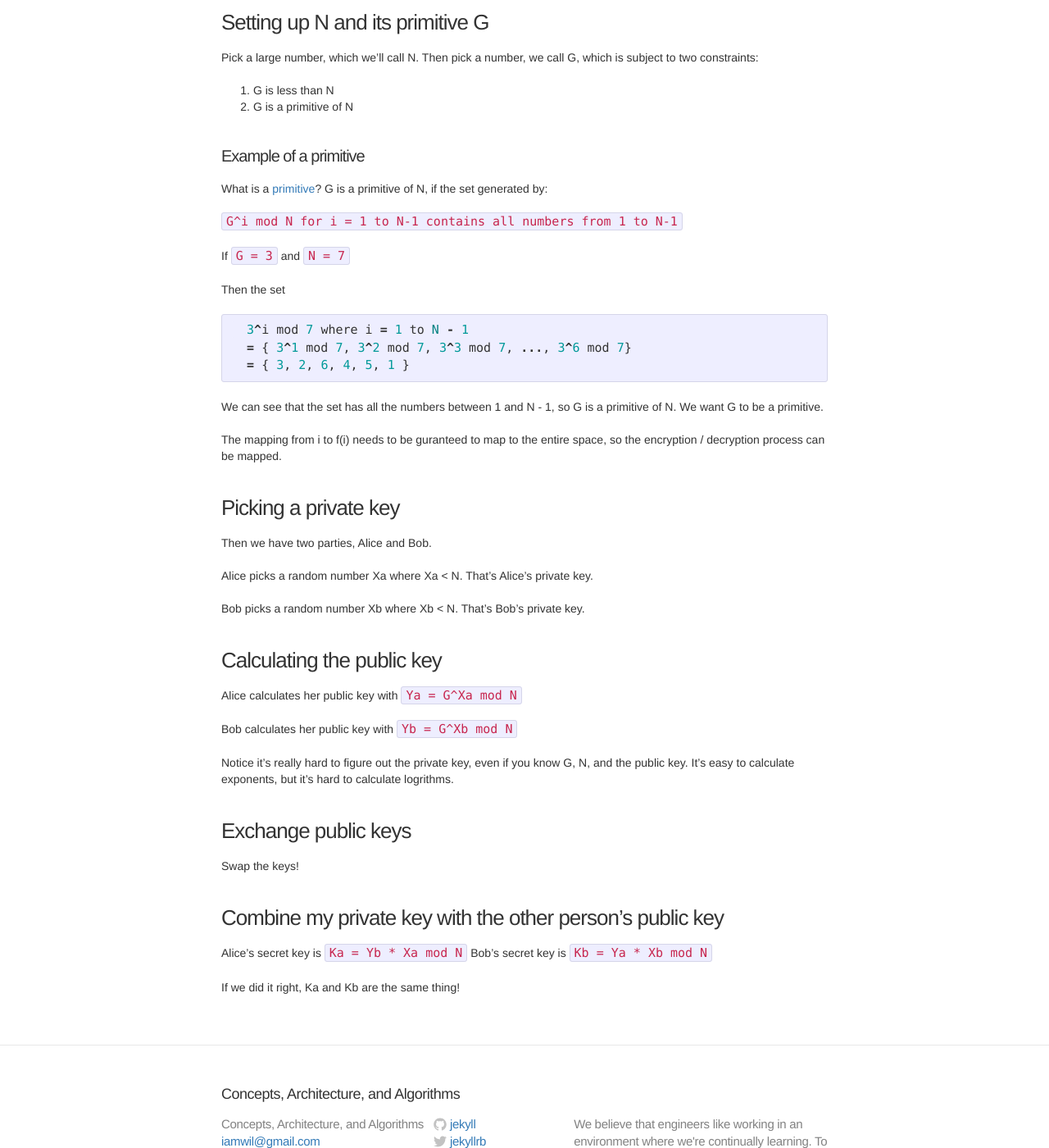
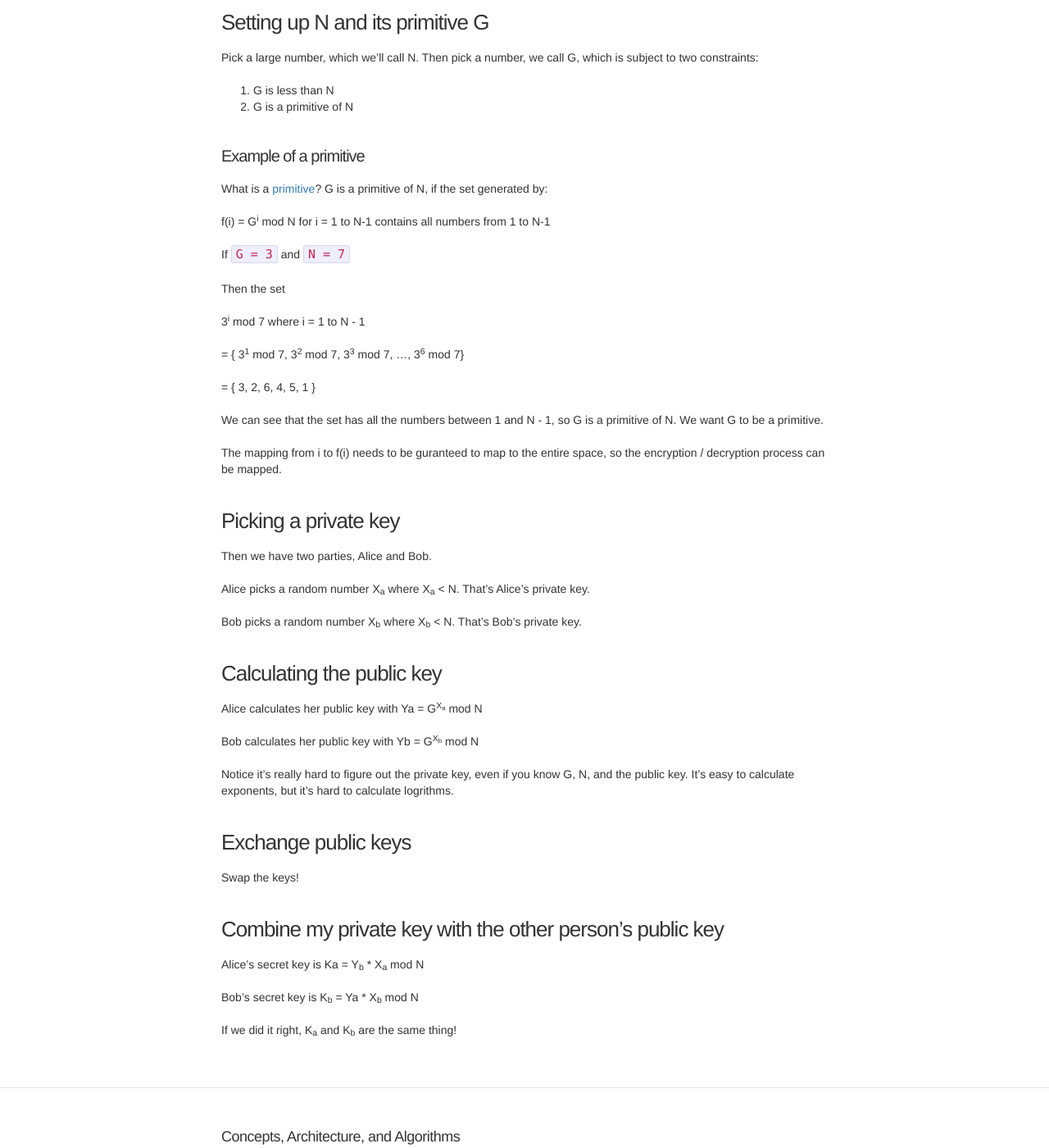
Before and after one commit to iamwilhelm/caa, a Jekyll site: the page built from _posts/2014-07-23-session-7-basic-cryptography-diffie-hellman.markdown, in a window 1280 px wide and 1400 px high, scrolled down 495 px. Shown: the whole window at 82% size. Built offline with Jekyll 4.4.1, drawn with Linux system fonts in a browser that asks for light colours; nearby versions of some CDN libraries.

Commit message:
add outline for session 7

```diff
--- a/_posts/2014-07-23-session-7-basic-cryptography-diffie-hellman.markdown
+++ b/_posts/2014-07-23-session-7-basic-cryptography-diffie-hellman.markdown
@@ -28,17 +28,17 @@ subject to two constraints:
 
 What is a [primitive][primitive]? G is a primitive of N, if the set generated by:
 
-`G^i mod N for i = 1 to N-1 contains all numbers from 1 to N-1`
+f(i) = G<sup>i</sup> mod N for i = 1 to N-1 contains all numbers from 1 to N-1
 
 If `G = 3` and `N = 7`
 
 Then the set
 
-{% highlight ruby %}
-  3^i mod 7 where i = 1 to N - 1
-  = { 3^1 mod 7, 3^2 mod 7, 3^3 mod 7, ..., 3^6 mod 7}
-  = { 3, 2, 6, 4, 5, 1 }
-{% endhighlight %}
+3<sup>i</sup> mod 7 where i = 1 to N - 1
+
+= { 3<sup>1</sup> mod 7, 3<sup>2</sup> mod 7, 3<sup>3</sup> mod 7, ..., 3<sup>6</sup> mod 7}
+
+= { 3, 2, 6, 4, 5, 1 }
 
 We can see that the set has all the numbers between 1 and N - 1, so G is a primitive of N.
 We want G to be a primitive.
@@ -50,15 +50,15 @@ encryption / decryption process can be mapped.
 
 Then we have two parties, Alice and Bob.
 
-Alice picks a random number Xa where Xa < N. That's Alice's private key.
+Alice picks a random number X<sub>a</sub> where X<sub>a</sub> < N. That's Alice's private key.
 
-Bob picks a random number Xb where Xb < N. That's Bob's private key.
+Bob picks a random number X<sub>b</sub> where X<sub>b</sub> < N. That's Bob's private key.
 
 ### Calculating the public key
 
-Alice calculates her public key with `Ya = G^Xa mod N`
+Alice calculates her public key with Ya = G<sup>X<sub>a</sub></sup> mod N
 
-Bob calculates her public key with `Yb = G^Xb mod N`
+Bob calculates her public key with Yb = G<sup>X<sub>b</sub></sup> mod N
 
 Notice it's really hard to figure out the private key, even if you know G, N, and
 the public key. It's easy to calculate exponents, but it's hard to calculate logrithms.
@@ -69,10 +69,11 @@ Swap the keys!
 
 ### Combine my private key with the other person's public key
 
-Alice's secret key is `Ka = Yb * Xa mod N`
-Bob's secret key is `Kb = Ya * Xb mod N`
+Alice's secret key is Ka = Y<sub>b</sub> * X<sub>a</sub> mod N
 
-If we did it right, Ka and Kb are the same thing!
+Bob's secret key is K<sub>b</sub> = Ya * X<sub>b</sub> mod N
+
+If we did it right, K<sub>a</sub> and K<sub>b</sub> are the same thing!
 
 [jekyll-gh]: https://github.com/jekyll/jekyll
 [jekyll]:    http://jekyllrb.com
```
